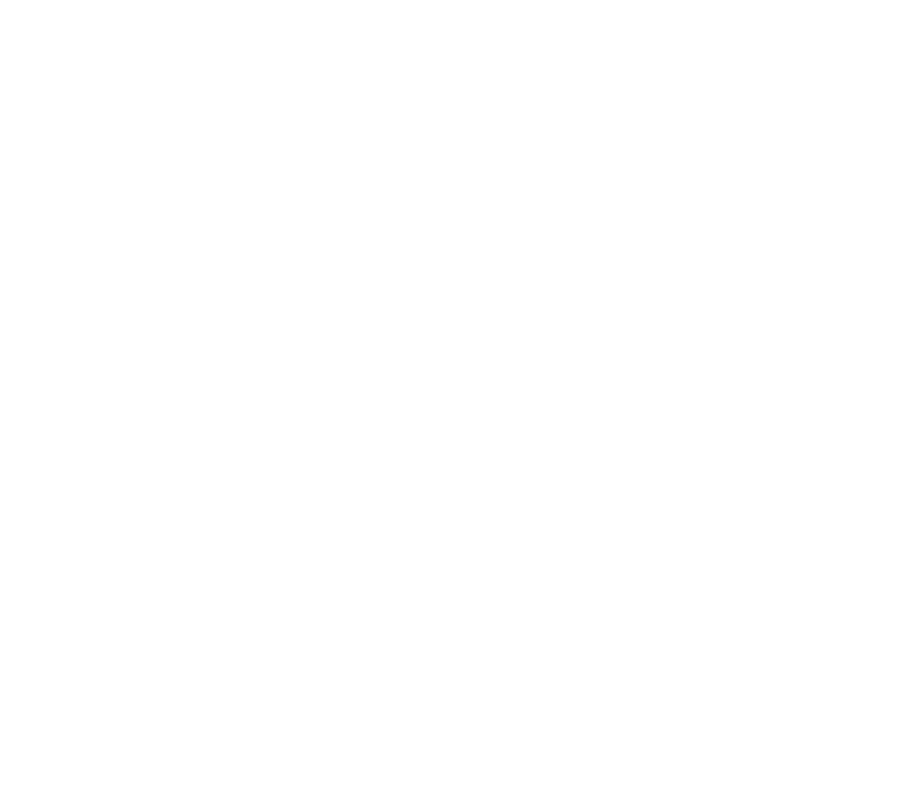
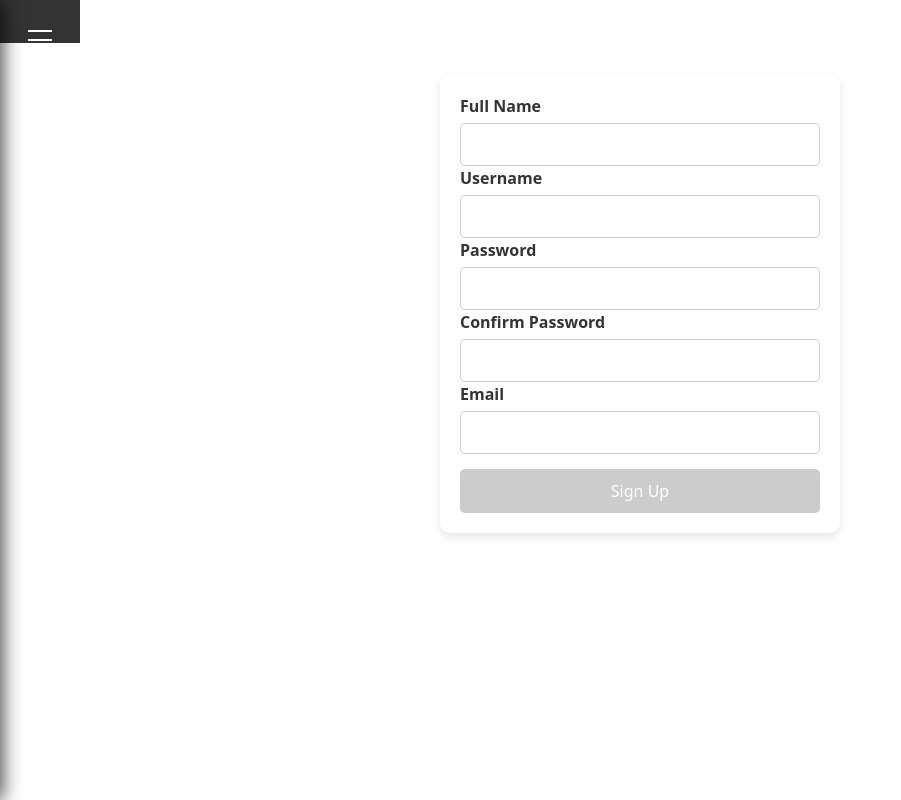
Before and after one commit to chaguer12/Artista-Front, an Angular app: page /register in a window 1280 px wide. Before the commit this address led to /. Shown: the whole page, without its empty margins (0-901 px from the left). Built offline with nearby package versions, Linux system fonts and the light colour scheme.

Commit message:
stat: fetched from backend

```diff
--- a/src/app/app.config.ts
+++ b/src/app/app.config.ts
@@ -1,8 +1,9 @@
-import { ApplicationConfig, provideZoneChangeDetection } from '@angular/core';
+import { ApplicationConfig, importProvidersFrom, provideZoneChangeDetection } from '@angular/core';
 import { provideRouter } from '@angular/router';
 
 import { routes } from './app.routes';
+import { HttpClient, HttpClientModule } from '@angular/common/http';
 
 export const appConfig: ApplicationConfig = {
-  providers: [provideZoneChangeDetection({ eventCoalescing: true }), provideRouter(routes)]
+  providers: [provideZoneChangeDetection({ eventCoalescing: true }), provideRouter(routes),importProvidersFrom(HttpClientModule)]
 };
--- a/src/app/app.routes.ts
+++ b/src/app/app.routes.ts
@@ -1,8 +1,10 @@
 import { Routes } from '@angular/router';
 import { HomeComponent } from './components/home/home.component';
 import { ContactComponent } from './components/contact/contact.component';
+import { ClientFormComponent } from './components/forms/client-form/client-form.component';
 
 export const routes: Routes = [
     {path:'',component:HomeComponent},
-    {path:'contact',component:ContactComponent}
+    {path:'contact',component:ContactComponent},
+    {path:'register',component:ClientFormComponent}
 ];
--- a/src/app/components/contact/contact.component.html
+++ b/src/app/components/contact/contact.component.html
@@ -1,5 +1,4 @@
 <app-sidebar></app-sidebar>
-
 <!-- Main Content -->
 <div class="main-content" [class.sidebar-open]="sidebarOpen">
     <header class="page-header">
--- a/src/app/components/contact/contact.component.ts
+++ b/src/app/components/contact/contact.component.ts
@@ -1,21 +1,22 @@
-import { Component, Inject, OnInit } from '@angular/core';
-import {FormBuilder, type FormGroup, Validators,ReactiveFormsModule} from "@angular/forms"
+import { Component, OnInit } from '@angular/core';
+import { FormBuilder, FormGroup, Validators, ReactiveFormsModule } from "@angular/forms";
 import { CommonModule } from '@angular/common';
 import { SidebarComponent } from "../sidebar/sidebar.component";
 
 @Component({
   selector: 'app-contact',
+  standalone: true,
   imports: [CommonModule, ReactiveFormsModule, SidebarComponent],
   templateUrl: './contact.component.html',
-  styleUrl: './contact.component.css'
+  styleUrls: ['./contact.component.css']
 })
 export class ContactComponent implements OnInit {
   sidebarOpen = false;
-  contactForm!: FormGroup
-  submitted = false
-  currentYear = new Date().getFullYear()
+  contactForm!: FormGroup;
+  submitted = false;
+  currentYear = new Date().getFullYear();
 
-  constructor(@Inject(FormBuilder)private formBuilder: FormBuilder) {}
+  constructor(private formBuilder: FormBuilder) {}
 
   ngOnInit(): void {
     this.contactForm = this.formBuilder.group({
@@ -23,40 +24,29 @@ export class ContactComponent implements OnInit {
       email: ["", [Validators.required, Validators.email]],
       subject: ["", Validators.required],
       message: ["", Validators.required],
-    })
+    });
   }
 
   toggleSidebar() {
-    this.sidebarOpen = !this.sidebarOpen
-
-
-    if (this.sidebarOpen) {
-      document.body.style.overflow = "hidden"
-    } else {
-      document.body.style.overflow = ""
-    }
-  }
-  get f() {
-    return this.contactForm.controls
+    this.sidebarOpen = !this.sidebarOpen;
+    document.body.style.overflow = this.sidebarOpen ? "hidden" : "";
   }
 
+  get f() {
+    return this.contactForm.controls;
+  }
 
   onSubmit(): void {
-    this.submitted = true
+    this.submitted = true;
 
-    // Stop here if form is invalid
     if (this.contactForm.invalid) {
-      return
+      console.log("Validation error !");
     }
 
-    // Process form submission
-    console.log("Form submitted:", this.contactForm.value)
+    console.log("Form submitted:", this.contactForm.value);
+    alert("Thank you for your message! We'll get back to you soon.");
 
-    // Show success message (you can replace with your preferred notification method)
-    alert("Thank you for your message! We'll get back to you soon.")
-
-    // Reset form
-    this.submitted = false
-    this.contactForm.reset()
+    this.submitted = false;
+    this.contactForm.reset();
   }
 }
--- /dev/null
+++ b/src/app/components/forms/client-form/client-form.component.css
@@ -0,0 +1,84 @@
+/* General Styling */
+.signup-container {
+    width: 100%;
+    max-width: 400px;
+    margin: 50px auto;
+    padding: 20px;
+    background: #fff;
+    border-radius: 10px;
+    box-shadow: 0 4px 8px rgba(0, 0, 0, 0.1);
+}
+
+/* Form Inputs */
+.signup-container form {
+    display: flex;
+    flex-direction: column;
+}
+
+.signup-container label {
+    font-weight: bold;
+    margin-bottom: 5px;
+    display: block;
+    color: #333;
+}
+
+.signup-container input {
+    width: 100%;
+    padding: 10px;
+    border: 1px solid #ccc;
+    border-radius: 5px;
+    font-size: 14px;
+    transition: border 0.3s ease;
+}
+
+.signup-container input:focus {
+    border-color: #007bff;
+    outline: none;
+}
+
+/* Error Messages */
+.signup-container div span {
+    font-size: 12px;
+    color: red;
+    margin-top: 5px;
+    display: block;
+}
+
+/* Button Styling */
+.signup-container button {
+    background: #007bff;
+    color: white;
+    font-size: 16px;
+    padding: 10px;
+    border: none;
+    border-radius: 5px;
+    cursor: pointer;
+    margin-top: 15px;
+    transition: background 0.3s ease;
+}
+
+.signup-container button:hover {
+    background: #0056b3;
+}
+
+.signup-container button:disabled {
+    background: #ccc;
+    cursor: not-allowed;
+}
+
+/* Sidebar and Form Layout */
+section {
+    display: flex;
+    justify-content: center;
+    align-items: center;
+    height: 100vh;
+    background: #f4f4f4;
+}
+
+app-sidebar {
+    width: 250px;
+    background: #333;
+    color: white;
+    padding: 20px;
+    min-height: 100vh;
+}
--- /dev/null
+++ b/src/app/components/forms/client-form/client-form.component.html
@@ -0,0 +1,54 @@
+<app-sidebar></app-sidebar>
+<app-sidebar></app-sidebar>
+
+    <div class="signup-container">
+        <form [formGroup]="signupForm" (ngSubmit)="onSubmit()">
+          <div>
+            <label for="fullName">Full Name</label>
+            <input id="fullName" formControlName="fullName" />
+            <div *ngIf="signupForm.get('fullName')?.touched && signupForm.get('fullName')?.invalid">
+              <span *ngIf="signupForm.get('fullName')?.hasError('required')">Full Name is required</span>
+            </div>
+          </div>
+
+          <div>
+            <label for="userName">Username</label>
+            <input id="userName" formControlName="userName" />
+            <div *ngIf="signupForm.get('userName')?.touched && signupForm.get('userName')?.invalid">
+              <span *ngIf="signupForm.get('userName')?.hasError('required')">Username is required</span>
+              <span *ngIf="signupForm.get('userName')?.hasError('minlength')">Username must be at least 6 characters</span>
+              <span *ngIf="signupForm.get('userName')?.hasError('maxlength')">Username cannot be more than 40 characters</span>
+            </div>
+          </div>
+
+          <div>
+            <label for="password">Password</label>
+            <input type="password" id="password" formControlName="password" />
+            <div *ngIf="signupForm.get('password')?.touched && signupForm.get('password')?.invalid">
+              <span *ngIf="signupForm.get('password')?.hasError('required')">Password is required</span>
+              <span *ngIf="signupForm.get('password')?.hasError('minlength')">Password must be at least 8 characters</span>
+            </div>
+          </div>
+
+          <div>
+            <label for="confirmPassword">Confirm Password</label>
+            <input type="password" id="confirmPassword" formControlName="confirmPassword" />
+            <div *ngIf="signupForm.get('confirmPassword')?.touched && signupForm.get('confirmPassword')?.invalid">
+              <span *ngIf="signupForm.get('confirmPassword')?.hasError('required')">Confirm Password is required</span>
+              <span *ngIf="signupForm.get('confirmPassword')?.hasError('minlength')">Confirm Password must be at least 8 characters</span>
+              <span *ngIf="signupForm.get('confirmPassword')?.hasError('passwordMismatch')">Passwords do not match</span>
+            </div>
+          </div>
+
+          <div>
+            <label for="email">Email</label>
+            <input id="email" formControlName="email" />
+            <div *ngIf="signupForm.get('email')?.touched && signupForm.get('email')?.invalid">
+              <span *ngIf="signupForm.get('email')?.hasError('required')">Email is required</span>
+              <span *ngIf="signupForm.get('email')?.hasError('email')">Please enter a valid email</span>
+            </div>
+          </div>
+
+          <button type="submit" [disabled]="signupForm.invalid">Sign Up</button>
+        </form>
+      </div>
--- /dev/null
+++ b/src/app/components/forms/client-form/client-form.component.ts
@@ -0,0 +1,53 @@
+import { Component, OnInit } from '@angular/core';
+import { FormBuilder, FormGroup, ReactiveFormsModule, Validators } from '@angular/forms';
+import { CommonModule } from '@angular/common';
+import { UserService } from '../../../services/user.service';
+import { SidebarComponent } from "../../sidebar/sidebar.component";
+import { Router } from '@angular/router';
+
+@Component({
+  selector: 'app-client-form',
+  standalone: true,
+  imports: [CommonModule, ReactiveFormsModule, SidebarComponent],
+  templateUrl: './client-form.component.html',
+  styleUrl: './client-form.component.css'
+})
+export class ClientFormComponent implements OnInit {
+  signupForm!: FormGroup;
+  constructor(private fb: FormBuilder, private userService:UserService,private router:Router) {}
+
+  ngOnInit(): void {
+    this.signupForm = this.fb.group({
+      fullName: ['', [Validators.required]],
+      userName: ['', [Validators.required, Validators.minLength(6), Validators.maxLength(40)]],
+      password: ['', [Validators.required, Validators.minLength(8)]],
+      confirmPassword: ['', [Validators.required, Validators.minLength(8)]],
+      email: ['', [Validators.required, Validators.email]]
+    }, {
+      validators: this.passwordMatchValidator
+    });
+  }
+
+  passwordMatchValidator(form: FormGroup) {
+    const password = form.get('password');
+    const confirmPassword = form.get('confirmPassword');
+    if (password?.value !== confirmPassword?.value) {
+      confirmPassword?.setErrors({ passwordMismatch: true });
+    } else {
+      confirmPassword?.setErrors(null);
+    }
+  }
+
+  onSubmit(): void {
+    if (this.signupForm.valid) {
+      console.log('Form Data:', this.signupForm.value);
+      // Submit form data to backend API here
+      this.userService.createUser(this.signupForm.value).subscribe(
+        (resp) =>{ console.log("user created:", resp);},
+        (err) => { console.log("error creating user:", err);}
+      );
+    } else {
+      console.log('Form is invalid');
+    }
+  }
+}
--- a/src/app/components/sidebar/sidebar.component.html
+++ b/src/app/components/sidebar/sidebar.component.html
@@ -16,9 +16,9 @@
 
     <div class="sidebar-content">
       <nav class="sidebar-nav">
-        <a href="#" class="nav-item" (click)="navigateTo('')">Home</a>
+        <a href="" class="nav-item" (click)="navigateTo('')">Home</a>
         <a href="" class="nav-item" >Providers</a>
-        <a href="" class="nav-item" >Register</a>
+        <a href="/register" class="nav-item" >Register</a>
         <a href="" class="nav-item" >About us</a>
         <a href="/contact" class="nav-item" >Contact us</a>
       </nav>
```
Also changed, not shown: src/app/components/home/home.component.html (line endings or trailing spaces), 1 other file (tests, documents, lock files or other folders). Lines whose indentation alone changed are shown as unchanged.
